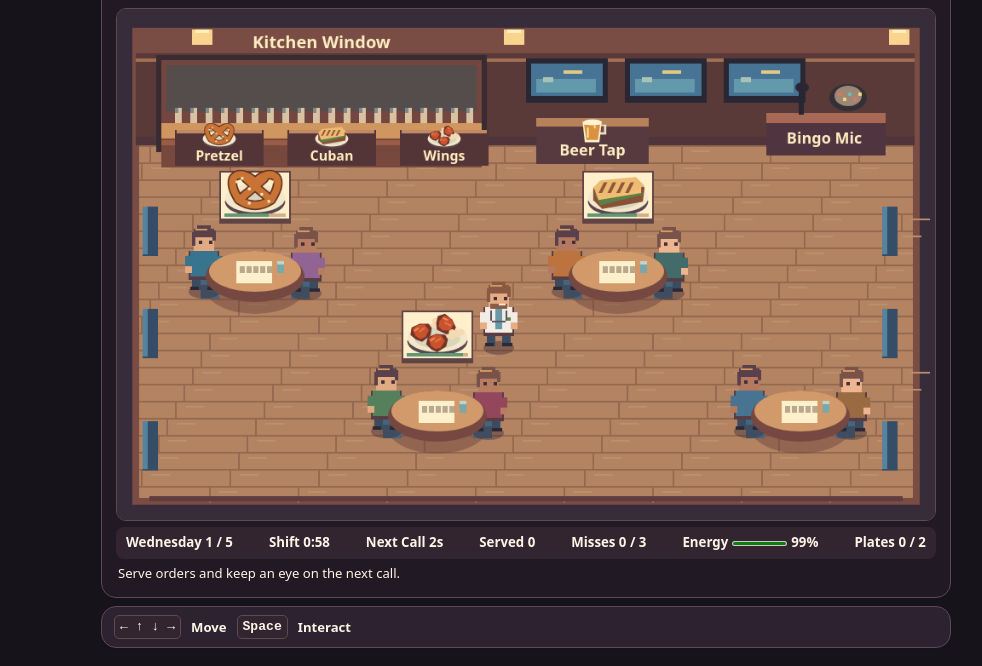
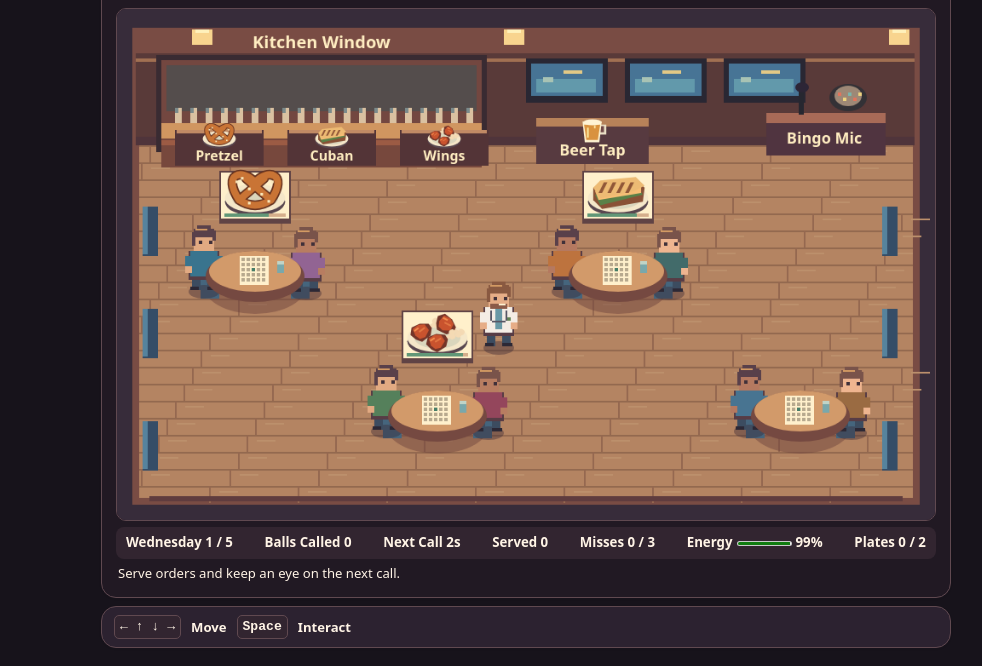
Before and after one commit to TennesseeKaplan/Arcade, a plain HTML site: page growler-country-bingo/index.html in a window 1280 px wide. Both pictures are taken after a click on the button "Start Shift". Shown: the part 142-808 px from the top of the page, without its empty margins (114-1096 px from the left). Drawn offline with Linux system fonts and the light colour scheme.

Commit message:
Make Doctor Bingo host and verify real 75-ball bingo

```diff
--- a/growler-country-bingo/game.js
+++ b/growler-country-bingo/game.js
@@ -19,15 +19,17 @@ const seats=[
 let tables=[];
 const player={x:224,y:198,face:1,moving:false};
 const mobile=matchMedia('(any-pointer:coarse)');
-const duration=60, weeks=5, missLimit=3;
+const weeks=5, missLimit=3;
 const interval=()=>4.05-week*.12;
-const houseDelay=1.5;
+const bingoLines=Array.from({length:5},(_,i)=>[
+ Array.from({length:5},(_,j)=>5*i+j),Array.from({length:5},(_,j)=>5*j+i),
+]).flat().concat([[0,6,12,18,24],[4,8,12,16,20]]);
 const reducedMotion=matchMedia('(prefers-reduced-motion: reduce)');
 const called=new Set();
 let active=false, elapsed=0, nextCall=0, served=0, lost=0, late=0, timely=0, callIndex=0;
 let week=1, energy=100, campaignPerfect=true, totalServed=0, halfway=false, advanced=false, campaignComplete=false, cut=null;
 let guide='', guideAt=0, lastContext='';
-let lastBall='', calledByHouse=false, bingoAt=0, bannerUntil=0, winner=null, tray=[], deck=[], feedback='', feedbackUntil=0, last=0;
+let lastBall='', bingoAt=0, bannerUntil=0, winner=null, tray=[], deck=[], feedback='', feedbackUntil=0, last=0;
 let audio, notesAt=0, step=0, muted=false;
 const controls=createController($('inputs'),{
  keys:{...movementKeys,Space:'interact'},joystick:true,buttons:[{action:'interact',label:'Interact',face:'A'}],
@@ -42,22 +44,25 @@ function shuffle(list){
  for(let i=list.length-1;i>0;i--){const j=rand(i+1);[list[i],list[j]]=[list[j],list[i]];}
  return list;
 }
+const bingoLine=(card,drawn)=>bingoLines.find(line=>line.every(i=>card[i]===null||drawn.has(card[i])));
 function roundCards(){
- const balls=shuffle(Array.from({length:75},(_,i)=>i+1));
- const line=()=>Array.from({length:5},(_,column)=>column*15+1+rand(15));
- const winnerLine=line(), opening=shuffle([...winnerLine]);
- const rest=balls.filter(ball=>!winnerLine.includes(ball));
- const winAt=11+Math.floor(week/2);
- const openings=new Map([[0,opening[0]],[3,opening[1]],[6,opening[2]],[8,opening[3]],[winAt,opening[4]]]);
- deck=Array.from({length:75},(_,i)=>openings.has(i)?openings.get(i):rest.shift());
- const eventualWinner=rand(tables.length);
- tables.forEach((table,i)=>{
-  table.card=i===eventualWinner?winnerLine:line();
-  if(i!==eventualWinner){
-   const later=deck[winAt+6],column=Math.floor((later-1)/15);
-   table.card[column]=later;
+ const balls=Array.from({length:75},(_,i)=>i+1);
+ const winOn=10+rand(3);
+ // Retry the setup if any valid line would win before the planned draw.
+ while(true){
+  for(const table of tables){
+   const columns=Array.from({length:5},(_,i)=>shuffle(balls.slice(i*15,i*15+15)).slice(0,5));
+   table.card=Array.from({length:25},(_,i)=>i===12?null:columns[i%5][Math.floor(i/5)]);
   }
- });
+  const card=tables[rand(tables.length)].card;
+  const line=shuffle(bingoLines[rand(bingoLines.length)].map(i=>card[i]).filter(n=>n!==null));
+  const lastBall=line.pop();
+  const remaining=shuffle(balls.filter(n=>n!==lastBall&&!line.includes(n)));
+  const opening=shuffle([...line,...remaining.splice(0,winOn-1-line.length)]);
+  if(tables.some(table=>bingoLine(table.card,new Set(opening))))continue;
+  deck=[...opening,lastBall,...remaining];
+  return;
+ }
 }
 function setup(){
  elapsed=0;nextCall=interval();served=0;lost=0;late=0;timely=0;callIndex=0;lastBall='';
@@ -115,7 +120,7 @@ function interact(){
  }else if(here.kind==='mic'){
   if(winner){status('Someone has bingo! Check their table.');return;}
   if(elapsed<nextCall-1){status('The next call isn’t due yet.');return;}
-  callBall(false);
+  callBall();
  }else if(here.kind==='win'){
   finishShift();
  }else{
@@ -129,16 +134,15 @@ function interact(){
  }
  updateHud();
 }
-function callBall(byHouse){
+function callBall(){
  const ball=deck[callIndex++];
  called.add(ball);
  lastBall=ballLabel(ball);
- calledByHouse=byHouse;
  bannerUntil=elapsed+3.1;
- if(byHouse)late++;else timely++;
- nextCall+=interval();
+ if(elapsed<=nextCall+2)timely++;else late++;
+ nextCall=elapsed+interval();
  fx([46,58,73],.11,.19,'square');
- winner=tables.find(table=>table.card.every(number=>called.has(number)))??null;
+ winner=tables.find(table=>bingoLine(table.card,called))??null;
  if(winner){
   bingoAt=performance.now();
   status('BINGO! Check the flashing table.');
@@ -146,7 +150,7 @@ function callBall(byHouse){
  }
 }
 function update(dt){
- if(!winner)elapsed=Math.min(duration,elapsed+dt);
+ if(!winner)elapsed+=dt;
  const [dx,dy]=controls.movement();
  player.moving=Boolean(dx||dy);
  if(dx)player.face=Math.sign(dx);
@@ -157,8 +161,6 @@ function update(dt){
  const blocked=(x,y)=>tables.some(t=>Math.abs(x-t.x)<29&&Math.abs(y-t.y)<18);
  if(!blocked(mx,player.y))player.x=mx;
  if(!blocked(player.x,my))player.y=my;
- if(winner)return;
- if(elapsed>=nextCall+houseDelay)callBall(true);
  if(winner)return;
  for(const table of tables){
   if(table.order!==null&&elapsed>=table.expires){
@@ -171,15 +173,14 @@ function update(dt){
    table.order=rand(3);table.restock=null;table.expires=elapsed+clamp(31-week*.85-served*.14,23,30);
   }
  }
- if(!halfway&&elapsed>=duration/2){
+ if(!halfway&&callIndex>=5){
   halfway=true;
   cutTo('nice');return;
  }
 
 }
 function updateHud(){
- const remain=Math.max(0,Math.ceil(duration-elapsed));
- $('shift').textContent='Shift '+Math.floor(remain/60)+':'+String(remain%60).padStart(2,'0');
+ $('shift').textContent='Balls Called '+callIndex;
  const due=active&&!winner&&elapsed>=nextCall-1;
  $('call').dataset.due=String(due);
  $('call').textContent=winner?'Bingo!':!active?'Next Call —':due?'Call Ball Now':'Next Call '+Math.ceil(nextCall-elapsed)+'s';
@@ -398,8 +399,12 @@ function tableArt(table,i){
  sprite(x+30,y+9-bounce*.8,table.shirts[1],i%2?'#efb590':'#b87d61','#79534a');
  oval(x,y,29,15,table===winner?'#f0b65a':'#754941');
  oval(x,y-3,27,12,table===winner?'#ffc866':'#d29a6a');
- rect(x-11,y-9,21,13,'#fff0cc');
- for(let k=0;k<5;k++)rect(x-9+k*4,y-6,3,4,called.has(table.card[k])?'#b75f6f':'#b7a98e');
+ rect(x-9,y-12,17,17,'#fff0cc');
+ const line=table===winner?bingoLine(table.card,called):null;
+ table.card.forEach((number,k)=>{
+  const color=line?.includes(k)?'#b73654':number===null||called.has(number)?'#477e68':'#b7a98e';
+  rect(x-8+(k%5)*3,y-11+Math.floor(k/5)*3,2,2,color);
+ });
  rect(x+13,y-9,4,7,'#79a8ab');rect(x+13,y-9,4,2,'#c0d4c7');
  if(table===winner){
   text('VERIFY HERE',x,y-30,10,'#fff0bd');
@@ -424,7 +429,7 @@ function draw(){
   bingoCelebration();
  }else if(lastBall&&elapsed<bannerUntil){
   rect(205,33,66,38,'#372438');rect(207,35,62,34,'#fff0cc');
-  text(calledByHouse?'House Call':'Called',238,46,9,'#7b4f55');text(lastBall,238,62,15,'#4b3041');
+  text('Called',238,46,9,'#7b4f55');text(lastBall,238,62,15,'#4b3041');
  }
 }
 function bingoCelebration(){
--- a/growler-country-bingo/index.html
+++ b/growler-country-bingo/index.html
@@ -83,14 +83,14 @@ canvas{display:block;width:100%;height:auto;background:#352535}
 <summary>How to Play</summary>
 <p>Use the arrow keys or joystick to move. Press <strong>Space</strong> or <strong>A</strong> to interact.</p>
 <p><strong>Serve food.</strong> Match each table’s order icon at the kitchen window. Carry up to two plates. Three missed orders end the shift. You can retry that Wednesday.</p>
-<p><strong>Run bingo.</strong> Call balls at the mic when prompted. The house calls any balls you miss. When the room lights up, verify the winning card to finish the shift. Clear five Wednesdays to win.</p>
+<p><strong>Run bingo.</strong> Call balls at the mic when prompted. Each ball waits for Doc at the mic. When the room lights up, verify the winning card to finish the shift. Clear five Wednesdays to win.</p>
 <p><strong>Take a beer break.</strong> Low energy slows Doc down. Interact at the Beer Tap to drink and refill the meter. The shift clock pauses while he drinks.</p>
 </details>
 <div id="floor">
 <canvas id="screen" width="960" height="600" aria-label="Doctor Bingo serves Growler Country’s taproom"></canvas>
 <div id="cover"><article><h2 id="heading">Wednesday Bingo</h2><p id="message">Serve the tables, call the balls, and refill at the beer tap. Make it through five Wednesdays. Three missed orders end the shift. You can retry that Wednesday.</p><button id="start" type="button">Start Shift</button></article></div>
 </div>
-<div id="hud" class="arcade-objectives"><strong id="week">Wednesday 1 / 5</strong><span id="shift">Shift 1:00</span><strong id="call">Next Call —</strong><span id="served">Served 0</span><span id="missed">Misses 0 / 3</span><span id="energy-block"><label for="energy">Energy</label><meter id="energy" min="0" max="100" value="100"></meter><span id="energy-value">100%</span></span><span id="tray">Plates 0 / 2</span></div>
+<div id="hud" class="arcade-objectives"><strong id="week">Wednesday 1 / 5</strong><span id="shift">Balls Called 0</span><strong id="call">Next Call —</strong><span id="served">Served 0</span><span id="missed">Misses 0 / 3</span><span id="energy-block"><label for="energy">Energy</label><meter id="energy" min="0" max="100" value="100"></meter><span id="energy-value">100%</span></span><span id="tray">Plates 0 / 2</span></div>
 <p id="status" role="status">Serve the right order and verify the winning card before closing.</p>
 </section>
 <div id="keyboard-controls" class="arcade-controls-area arcade-key-row" aria-label="Controls"><kbd>← ↑ ↓ →</kbd> Move <kbd>Space</kbd> Interact</div>
@@ -99,5 +99,5 @@ canvas{display:block;width:100%;height:auto;background:#352535}
 if (matchMedia('(any-pointer: coarse) and (orientation: landscape)').matches) {
  document.getElementById('how-to').open = false;
 }
-</script><script type="module" src="game.js?v=energy-alert"></script></body>
+</script><script type="module" src="game.js?v=real-bingo"></script></body>
 </html>
```
